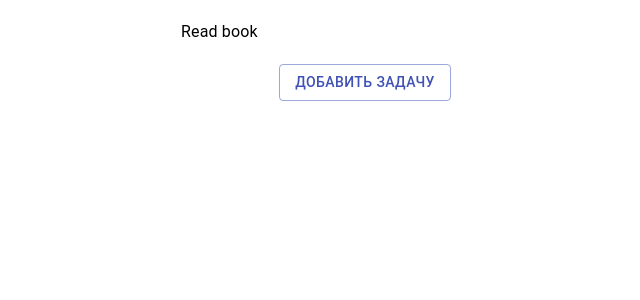
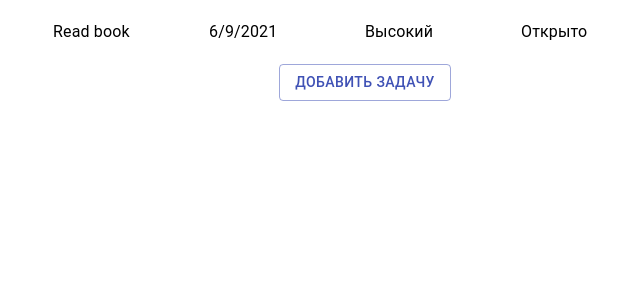
Before and after one commit to stdAlexTikhonov/test_jsa, a React (Create React App) app: page / in a window 1280 px wide. Shown: the top 300 px of the page, without its empty margins (275-915 px from the left). Built offline with nearby package versions, Linux system fonts and the light colour scheme.

Commit message:
Added info

```diff
--- a/src/components/Tasks/index.tsx
+++ b/src/components/Tasks/index.tsx
@@ -1,15 +1,16 @@
 import { UserTask } from "../UserTask";
 import { useAppSelector } from "../../hooks";
-import { getTasks } from "../../store/tasksSlice";
+import { getTasksIds } from "../../store/tasksSlice";
 import List from "@material-ui/core/List";
+import { Task } from "../../Props";
 
 export const Tasks = () => {
-  const tasks = useAppSelector(getTasks);
+  const tasks = useAppSelector(getTasksIds);
 
   return (
     <List>
-      {tasks.map((task) => (
-        <UserTask task={task} />
+      {tasks.map((id) => (
+        <UserTask id={id} key={id} />
       ))}
     </List>
   );
--- a/src/components/UserTask/index.tsx
+++ b/src/components/UserTask/index.tsx
@@ -1,24 +1,37 @@
 import ListItem from "@material-ui/core/ListItem";
 import ListItemText from "@material-ui/core/ListItemText";
-import { useAppDispatch } from "../../hooks";
-import { removeTask } from "../../store/tasksSlice";
+import { useAppDispatch, useAppSelector } from "../../hooks";
+import { removeTask, getTasks, toggleTask } from "../../store/tasksSlice";
 import { useStyles } from "./styles";
 import { Task } from "../../Props";
 
 type Props = {
-  task: string;
+  id: string;
 };
 
-export const UserTask: React.FC<Props> = ({ task }) => {
+const priority = ["Критичный", "Высокий", "Средний", "Низкий"];
+
+export const UserTask: React.FC<Props> = ({ id }) => {
   const classes = useStyles();
+  const tasks = useAppSelector(getTasks);
+  const task: Task = tasks[id];
 
   const dispatch = useAppDispatch();
 
-  const handleClick = () => dispatch(removeTask(task));
+  const handleClick = () => dispatch(toggleTask(id));
 
   return (
     <ListItem onClick={handleClick} button className={classes.task}>
-      <ListItemText primary={task} />
+      <ListItemText primary={task.task} className={classes.text} />
+      <ListItemText primary={task.date} className={classes.text} />
+      <ListItemText
+        primary={priority[task.priority]}
+        className={classes.text}
+      />
+      <ListItemText
+        primary={task.closed ? "Закрыто" : "Открыто"}
+        className={classes.text}
+      />
     </ListItem>
   );
 };
--- a/src/components/UserTask/styles.ts
+++ b/src/components/UserTask/styles.ts
@@ -4,5 +4,9 @@ import { blue } from "@material-ui/core/colors";
 export const useStyles = makeStyles({
   task: {
     minWidth: 400,
+    display: "flex",
+  },
+  text: {
+    minWidth: 156,
   },
 });
--- a/src/index.tsx
+++ b/src/index.tsx
@@ -7,11 +7,9 @@ import { Provider } from "react-redux";
 import { store } from "./store/store";
 
 ReactDOM.render(
-  <React.StrictMode>
-    <Provider store={store}>
-      <App />
-    </Provider>
-  </React.StrictMode>,
+  <Provider store={store}>
+    <App />
+  </Provider>,
   document.getElementById("root")
 );
 
--- a/src/store/tasksSlice.ts
+++ b/src/store/tasksSlice.ts
@@ -3,13 +3,13 @@ import type { RootState } from "./store";
 import { Task } from "../Props";
 
 interface TasksState {
-  tasks: Task[];
+  tasks: any;
 }
 
 // Define the initial state using that type
 const initialState: TasksState = {
-  tasks: [
-    {
+  tasks: {
+    "0": {
       id: 0,
       task: "Read book",
       date: new Date().toLocaleDateString(),
@@ -17,36 +17,41 @@ const initialState: TasksState = {
       priority: 1,
       comment: "",
     },
-  ],
+  },
 };
 
 export const tasksSlice = createSlice({
-  name: "tasks",
+  name: "tasks_slice",
   initialState,
   reducers: {
     addTask: (state, action: PayloadAction<string>) => {
-      state.tasks = state.tasks.concat([
-        {
-          id: state.tasks.length,
-          task: action.payload,
-          date: new Date().toLocaleDateString(),
-          comment: "",
-          closed: false,
-          priority: 1,
-        },
-      ]);
+      state.tasks[Object.keys(state.tasks).length] = {
+        id: Object.keys(state.tasks).length,
+        task: action.payload,
+        date: new Date().toLocaleDateString(),
+        comment: "",
+        closed: false,
+        priority: 1,
+      };
     },
     removeTask: (state, action: PayloadAction<string>) => {
-      state.tasks = state.tasks.filter((item) => item.task !== action.payload);
+      delete state.tasks[action.payload];
+    },
+    toggleTask: (state, action: PayloadAction<string>) => {
+      const task = state.tasks[action.payload];
+      const new_task = Object.assign({}, task, { closed: !task.closed });
+      state.tasks[action.payload] = new_task;
     },
   },
 });
 
 // Action creators are generated for each case reducer function
-export const { addTask, removeTask } = tasksSlice.actions;
+export const { addTask, removeTask, toggleTask } = tasksSlice.actions;
 
 // Other code such as selectors can use the imported `RootState` type
-export const getTasks = (state: RootState) =>
-  state.tasks.tasks.map((item) => item.task);
+export const getTasksIds = (state: RootState) => Object.keys(state.tasks.tasks);
+
+// Other code such as selectors can use the imported `RootState` type
+export const getTasks = (state: RootState) => state.tasks.tasks;
 
 export default tasksSlice.reducer;
```
